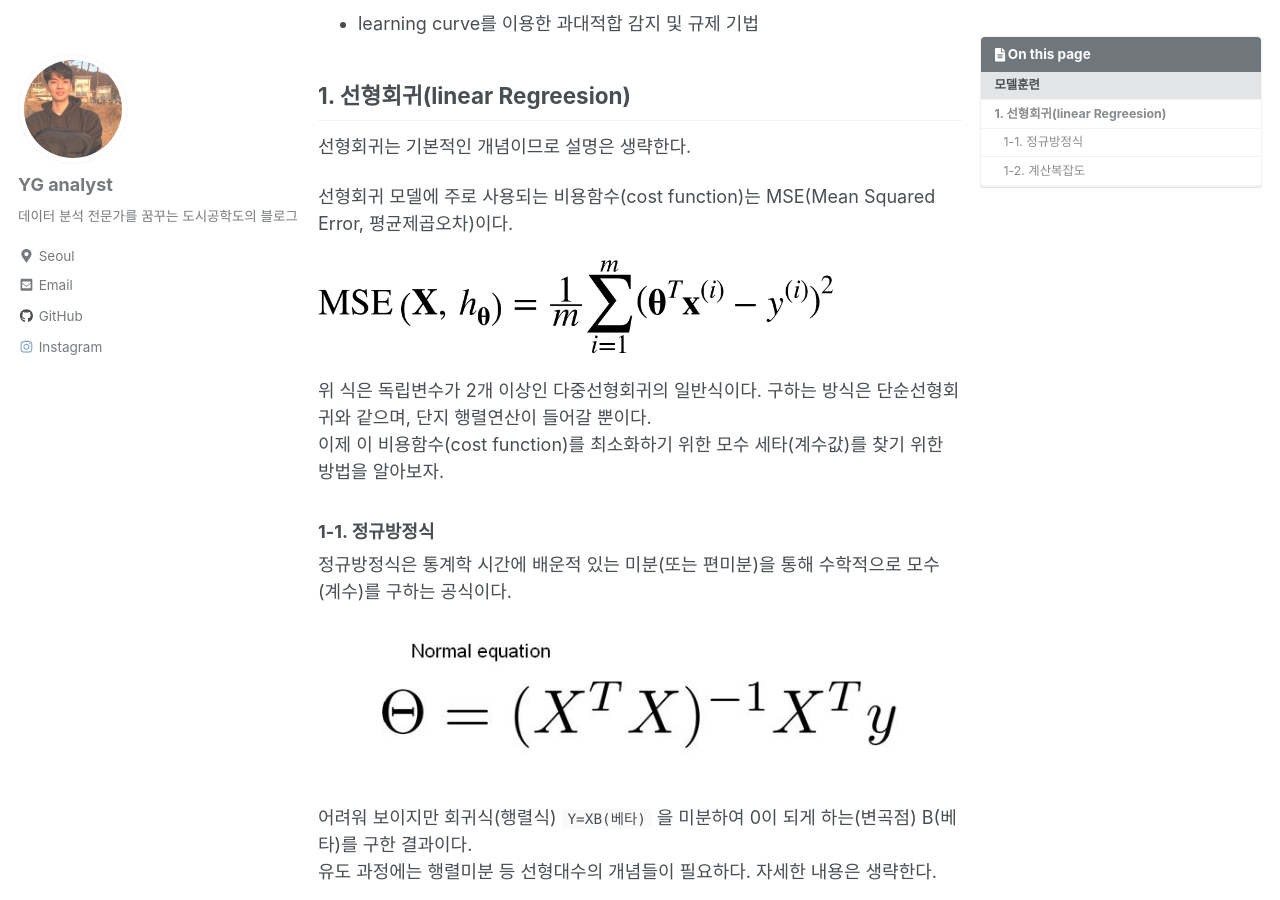
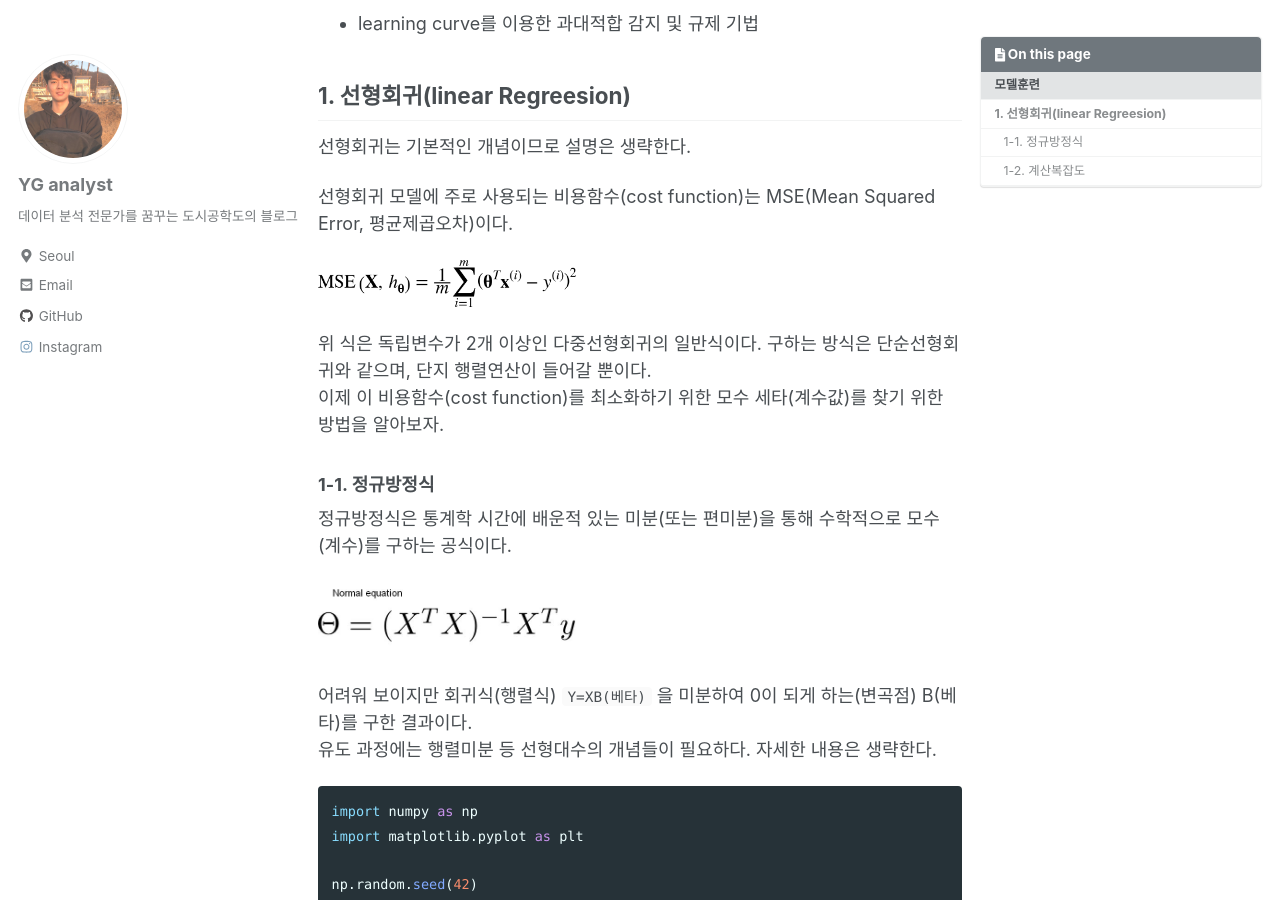
Before and after one commit to yganalyst/yganalyst.github.io, a Jekyll site: the page built from _posts/2019-08-18-ML_chap3-1.md, in a window 1280 px wide and 900 px high, scrolled down 636 px. Built offline with Jekyll 4.4.1, drawn with Linux system fonts in a browser that asks for light colours; cached includes are drawn as plain includes; nearby versions of some CDN libraries; comment, search, counter and statistics services are not loaded.

Commit message:
chap3-1 checked image size

````diff
--- a/_posts/2019-08-18-ML_chap3-1.md
+++ b/_posts/2019-08-18-ML_chap3-1.md
@@ -41,7 +41,7 @@ last_modified_at: 2019-08-18T20:00-20:30
 
 선형회귀 모델에 주로 사용되는 비용함수(cost function)는 MSE(Mean Squared Error, 평균제곱오차)이다.
 
-![png](/assets/images/ML/chap3/mse_func.png){: width="80%" height="80%"}
+![png](/assets/images/ML/chap3/mse_func.png){: width="40%" height="40%"}
 
 위 식은 독립변수가 2개 이상인 다중선형회귀의 일반식이다. 구하는 방식은 단순선형회귀와 같으며, 단지 행렬연산이 들어갈 뿐이다.
 이제 이 비용함수(cost function)를 최소화하기 위한 모수 세타(계수값)를 찾기 위한 방법을 알아보자.
@@ -50,7 +50,7 @@ last_modified_at: 2019-08-18T20:00-20:30
 
 정규방정식은 통계학 시간에 배운적 있는 미분(또는 편미분)을 통해 수학적으로 모수(계수)를 구하는 공식이다.
 
-![jpg](/assets/images/ML/chap3/normal_equation.jpg){: .align-center}{: width="80%" height="80%"}
+![jpg](/assets/images/ML/chap3/normal_equation.jpg){: width="40%" height="40%"}
 
 어려워 보이지만 회귀식(행렬식) `Y=XB(베타)` 을 미분하여 0이 되게 하는(변곡점) B(베타)를 구한 결과이다.
 유도 과정에는 행렬미분 등 선형대수의 개념들이 필요하다. 자세한 내용은 생략한다.
@@ -71,7 +71,7 @@ plt.show()
 ```
 
 
-![png](output_11_0.png)
+![png](/assets/images/ML/chap3/output_11_0.png)
 
 
 단순선형회귀를 위해 1차함수 관계에 있는 데이터 셋을 생성했다.
@@ -131,7 +131,7 @@ plt.show()
 ```
 
 
-![png](output_18_0.png)
+![png](/assets/images/ML/chap3/output_18_0.png)
 
 
 이와 같이 수동적으로 수학적 공식을 활용해 선형회귀분석을 수행했다.
````
